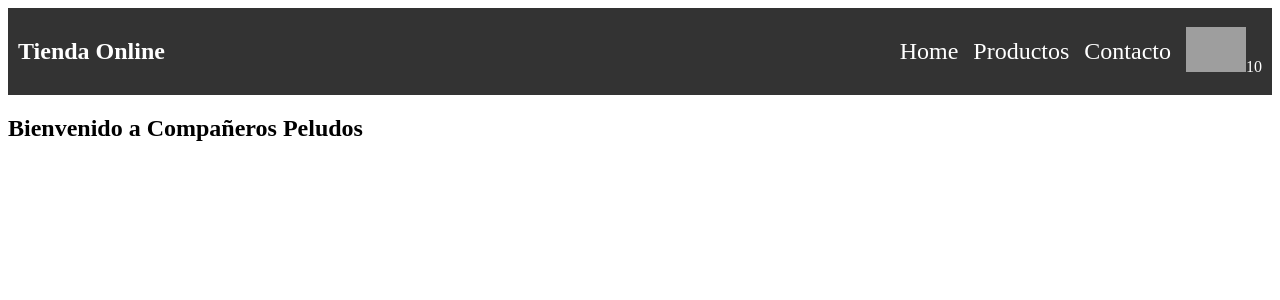
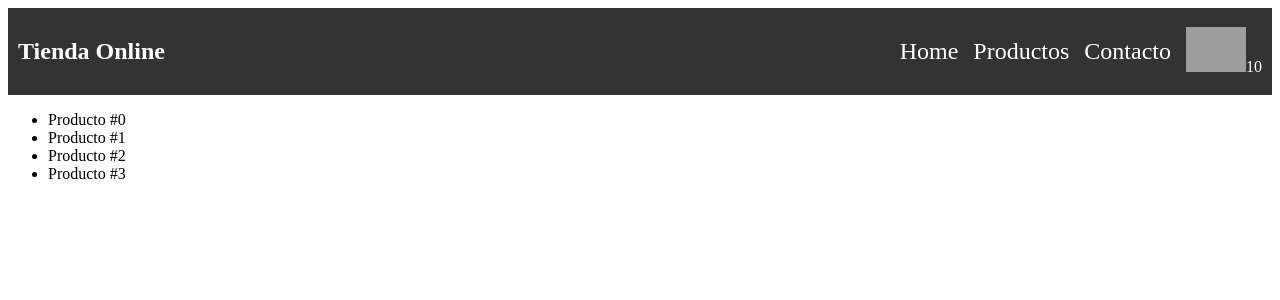
Before and after one commit to MartinEmbeita/PreEntrega2-Embeita, a React (Vite) app: page / in a window 1280 px wide. Shown: the top 300 px of the page. Built offline with nearby package versions, Linux system fonts and the light colour scheme; grey boxes are pictures that could not be loaded.

Commit message:
se modifica el ItemListConteiner

```diff
--- a/src/assets/components/CartWidget.jsx
+++ b/src/assets/components/CartWidget.jsx
@@ -3,7 +3,7 @@ import React from "react";
 function CartWidget(props) {
   return (
     <div className="cart-widget">
-      <img src={props.cartIcon} alt="Cart Icon" />
+      <img src="https://i.pinimg.com/originals/31/3c/11/313c1187480abab29cbfabfc39c8b9be.png" alt="Cart Icon" />
       <span className="cart-count">{props.cartCount}</span>
     </div>
   );
--- a/src/assets/components/ItemListContainer.jsx
+++ b/src/assets/components/ItemListContainer.jsx
@@ -1,9 +1,18 @@
 import React from "react";
+import Products from "../../mocks/products";
 
 function ItemListContainer(props) {
+  const productsList = Products
+
   return (
     <div className="container">
-      <h2>{props.saludo}</h2>
+      <ul>
+        {Products.map((product, index) => (
+          <li key={product.id}>
+            {product.name} #{index}
+          </li>
+        ))}
+      </ul>
     </div>
   );
 }
--- a/src/assets/components/Navbar.jsx
+++ b/src/assets/components/Navbar.jsx
@@ -11,7 +11,7 @@ function NavBar() {
           <a href="*/">Productos</a>
           <a href="*/">Contacto</a>
         </div>
-        <CartWidget cartIcon="https://i.pinimg.com/originals/31/3c/11/313c1187480abab29cbfabfc39c8b9be.png" cartCount={10} />
+        <CartWidget cartCount={10} />
       </div>
     </div>
   )
--- /dev/null
+++ b/src/mocks/products.jsx
@@ -0,0 +1,26 @@
+export default [
+  {
+    id: "1",
+    name: "Producto",
+    decription: "Lorem ipsum",
+    stock: 5,
+  },
+  {
+    id: "2",
+    name: "Producto",
+    decription: "Lorem ipsum",
+    stock: 5,
+  },
+  {
+    id: "3",
+    name: "Producto",
+    decription: "Lorem ipsum",
+    stock: 5,
+  },
+  {
+    id: "4",
+    name: "Producto",
+    decription: "Lorem ipsum",
+    stock: 5,
+  },
+];
```
